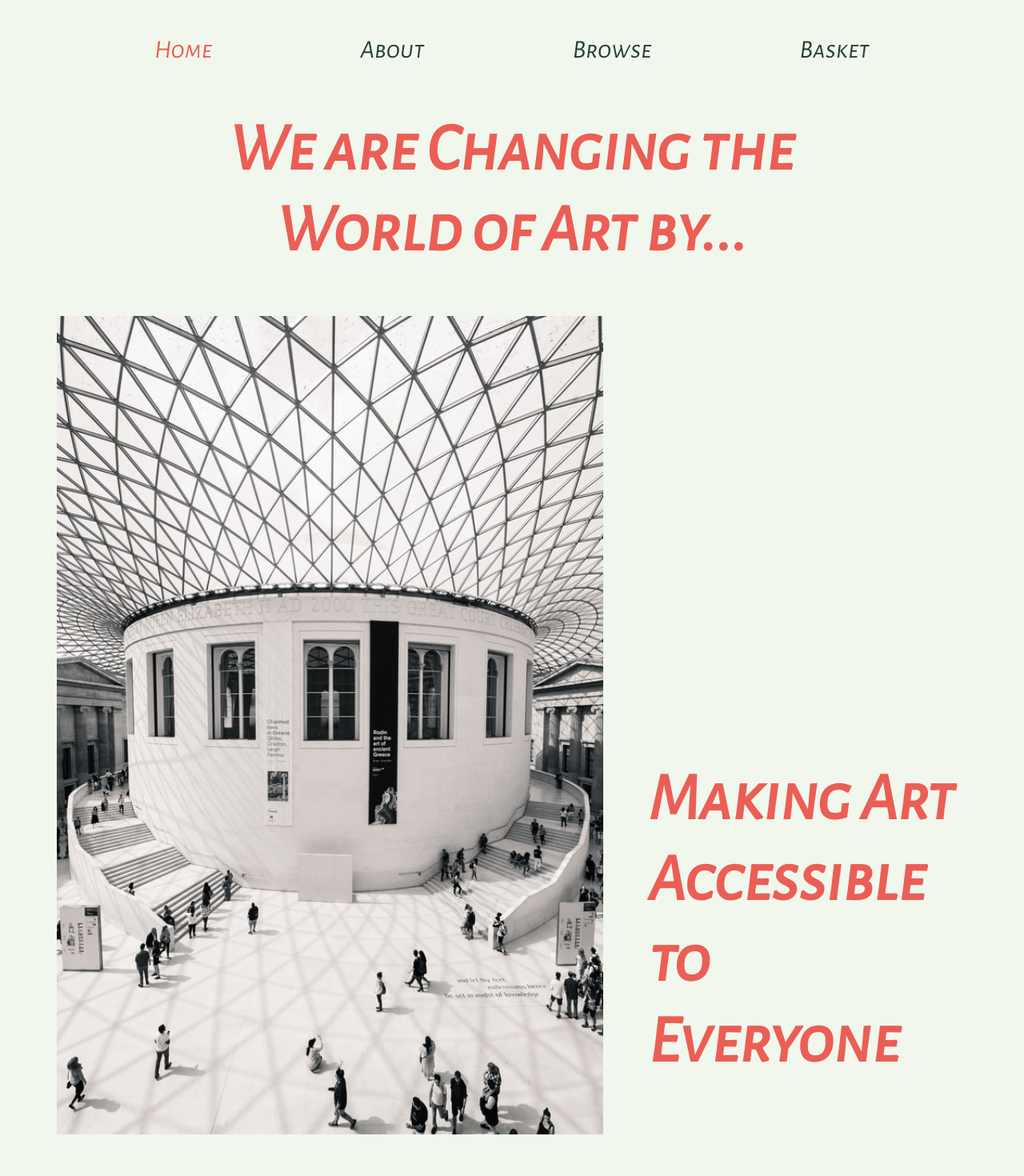
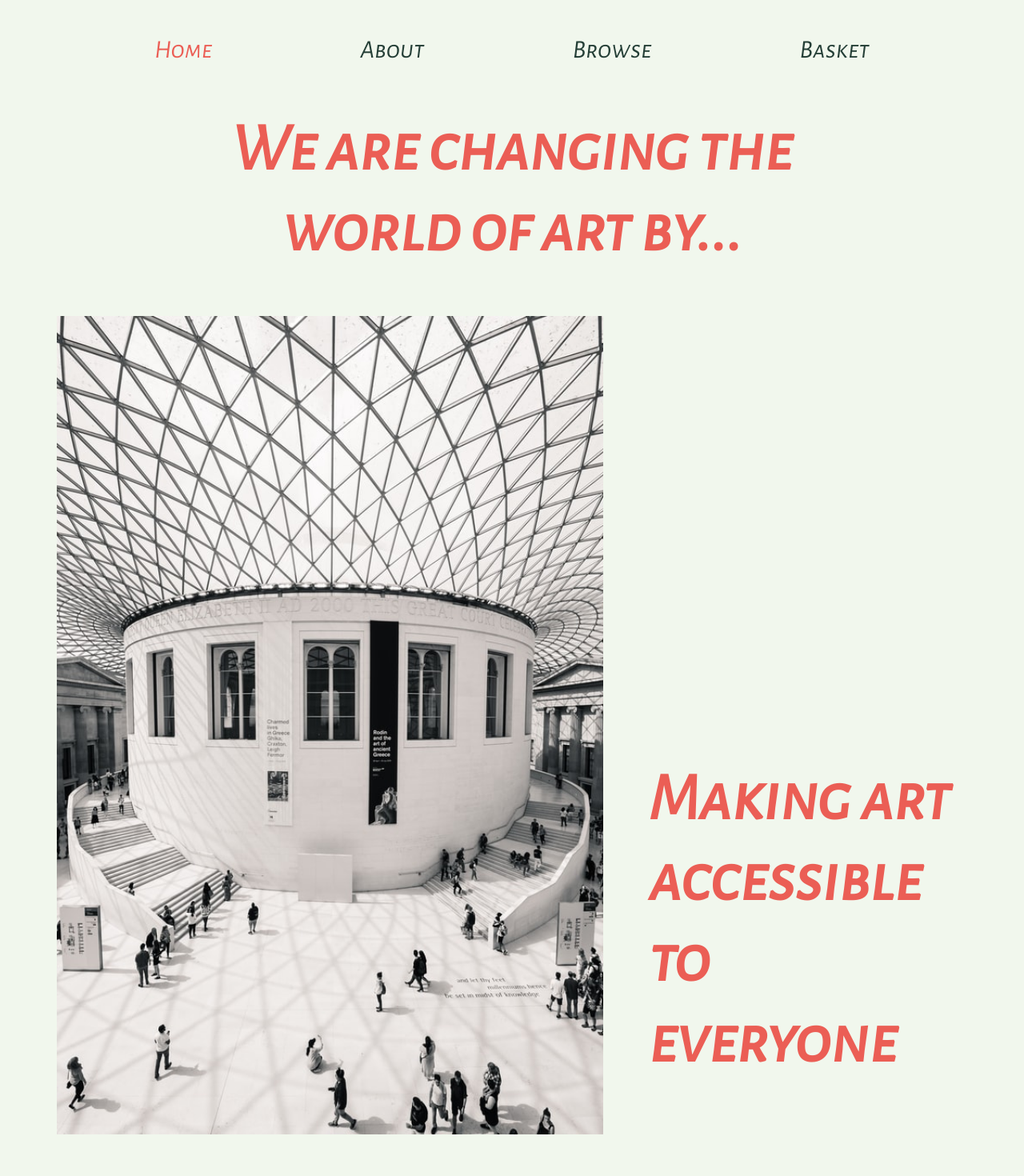
Before and after one commit to sebastianmariani/ArtForEveryone, a Vue app: page / in a window 1280 px wide. Shown: the part 140-1610 px from the top of the page at 80% size. Built offline with nearby package versions, Linux system fonts and the light colour scheme.

Commit message:
un-capitalize text

```diff
--- a/src/views/basket.vue
+++ b/src/views/basket.vue
@@ -1,8 +1,8 @@
 <template>
     <div class="basket">
         <div id="emptyCart" v-if="cart.length == 0">
-            <h1>Your Cart Is Empty</h1>
-            <p>Please visit out Stock</p>
+            <h1>Your cart is empty</h1>
+            <p>Please visit out stock</p>
             <button><router-link to="/browse">Visit Shop</router-link></button>
         </div>
         <table v-if="cart.length > 0" class="table">
--- a/src/views/home.vue
+++ b/src/views/home.vue
@@ -1,9 +1,9 @@
 <template>
     <div class="home">
-        <h1 id="top">We are Changing the World of Art by...</h1>
+        <h1 id="top">We are changing the world of art by...</h1>
         <div class="img-with-text">
             <img src="../assets/museum.jpg" alt="">
-            <h1 id="main">Making Art Accessible to Everyone</h1>
+            <h1 id="main">Making art accessible to everyone</h1>
         </div>
         <hr>
     </div>
```
